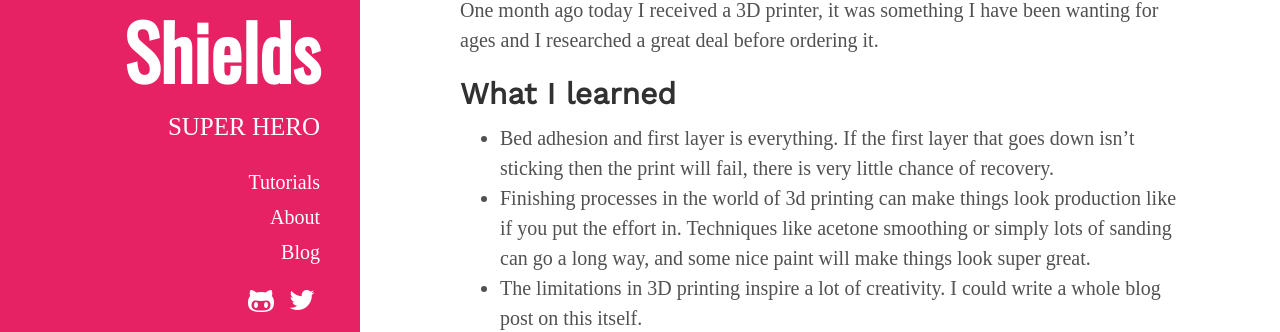
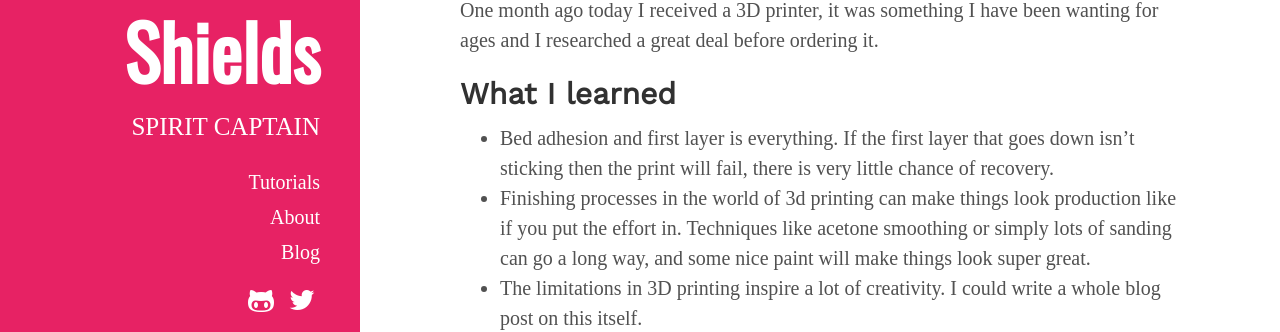
Before and after one commit to foopod/blog-2.0, a Jekyll site: the page built from index.html, in a window 1280 px wide. Shown: the part 226-558 px from the top of the page. Built offline with Jekyll 4.4.1, drawn with Linux system fonts in a browser that asks for light colours; nearby versions of some CDN libraries; some web fonts are replaced; the list of posts is cut into pages by our own code; comment, search, counter and statistics services are not loaded.

Commit message:
Update _config.yml

```diff
--- a/_config.yml
+++ b/_config.yml
@@ -7,7 +7,7 @@ permalink:        pretty
 
 # Setup
 title:            Jono
-tagline:          'SUPER HERO'
+tagline:          'SPIRIT CAPTAIN'
 description:      'Jono Shields is a web developer, game programmer, coffee addict...'
 url:              https://jonoshields.com
 baseurl:          ''
```
